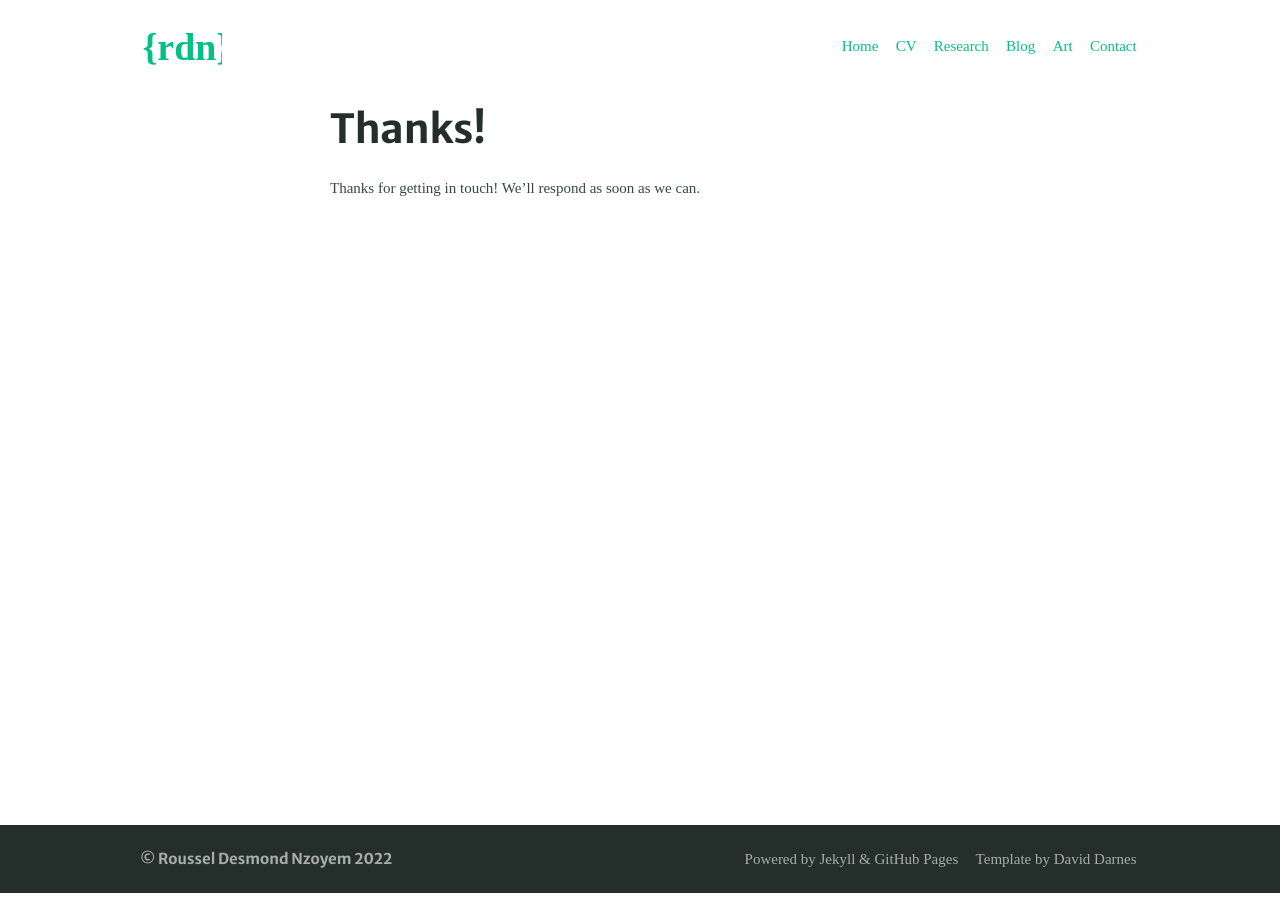
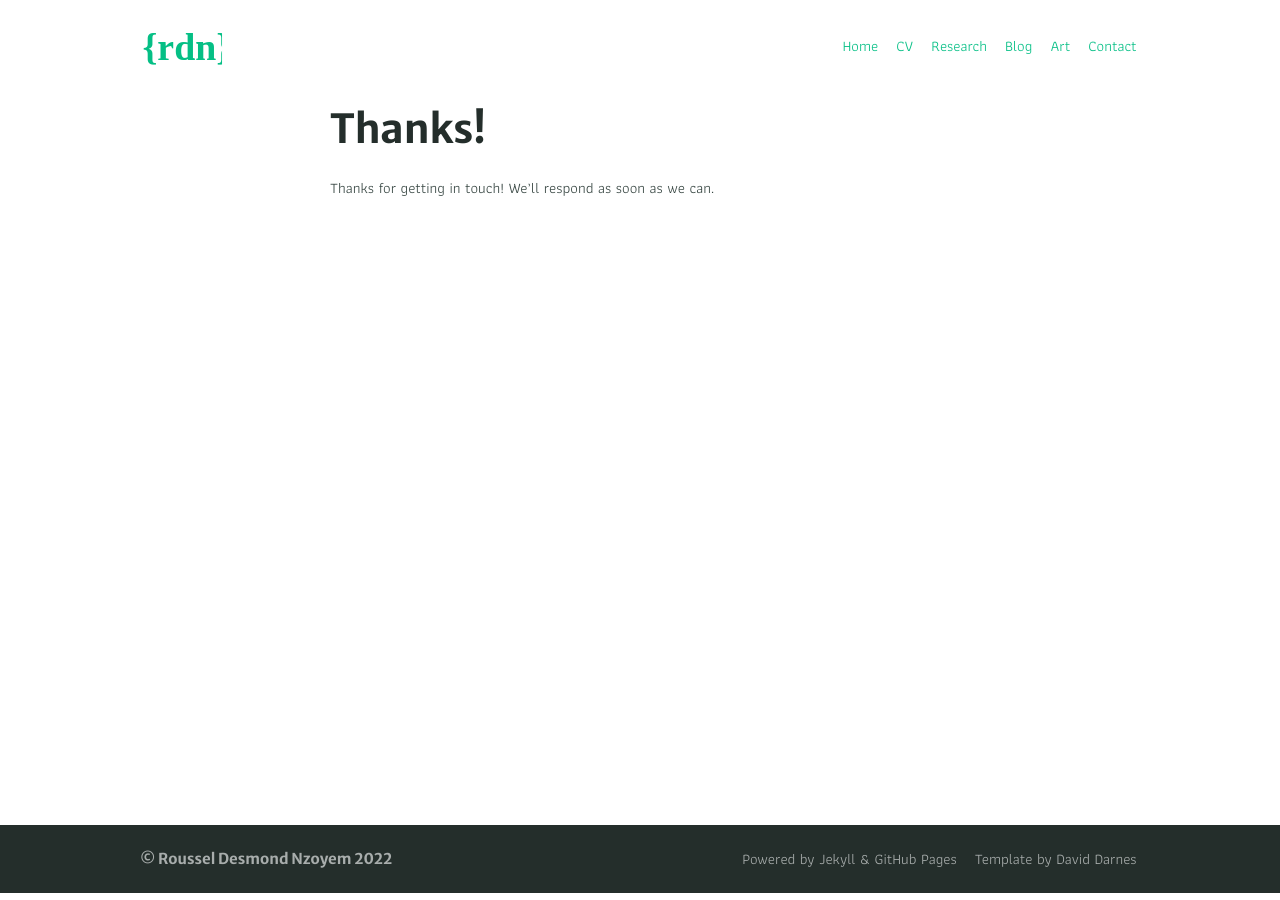
Before and after one commit to ddrous/desmond-rn.github.io, a Jekyll site: the page built from thanks.md, in a window 1280 px wide. Built offline with Jekyll 4.4.1, drawn with Linux system fonts in a browser that asks for light colours.

Commit message:
New changed of settings to Athiti

```diff
--- a/_sass/_settings.scss
+++ b/_sass/_settings.scss
@@ -18,8 +18,8 @@ $white: #ffffff !default;
 $bodytype: (
   // font-family: "Georgia, serif",
   // font-family: "Lora, serif",
-  // font-family: "PT Serif, serif",
-  font-family: "Dosis, serif",
+  font-family: "Athiti, serif",
+  // font-family: "Dosis, serif",
   // font-family: "Vitali slab, serif",
   // font-family: "Vitali Neue, serif",
   // font-family: '"Merriweather", serif',
```
